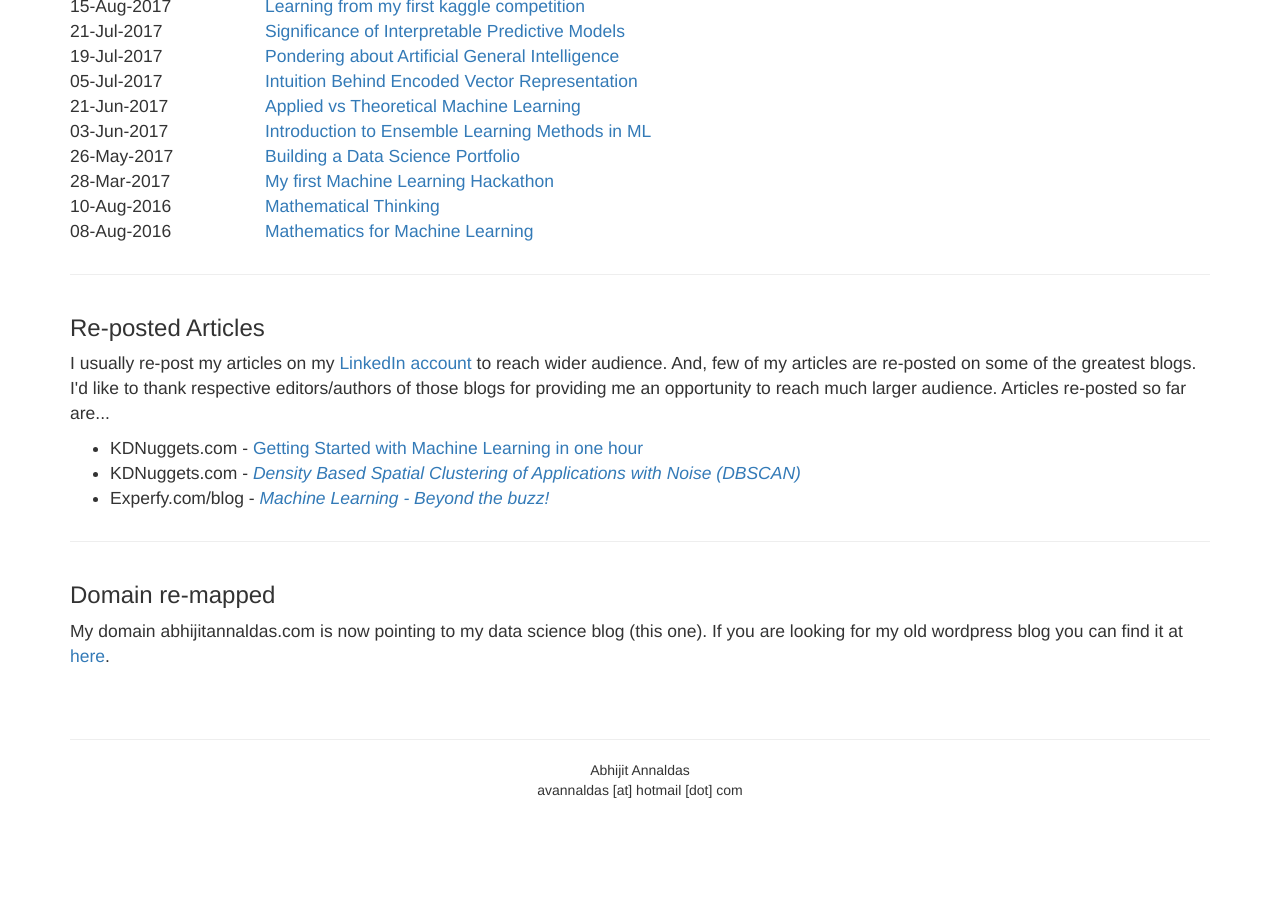
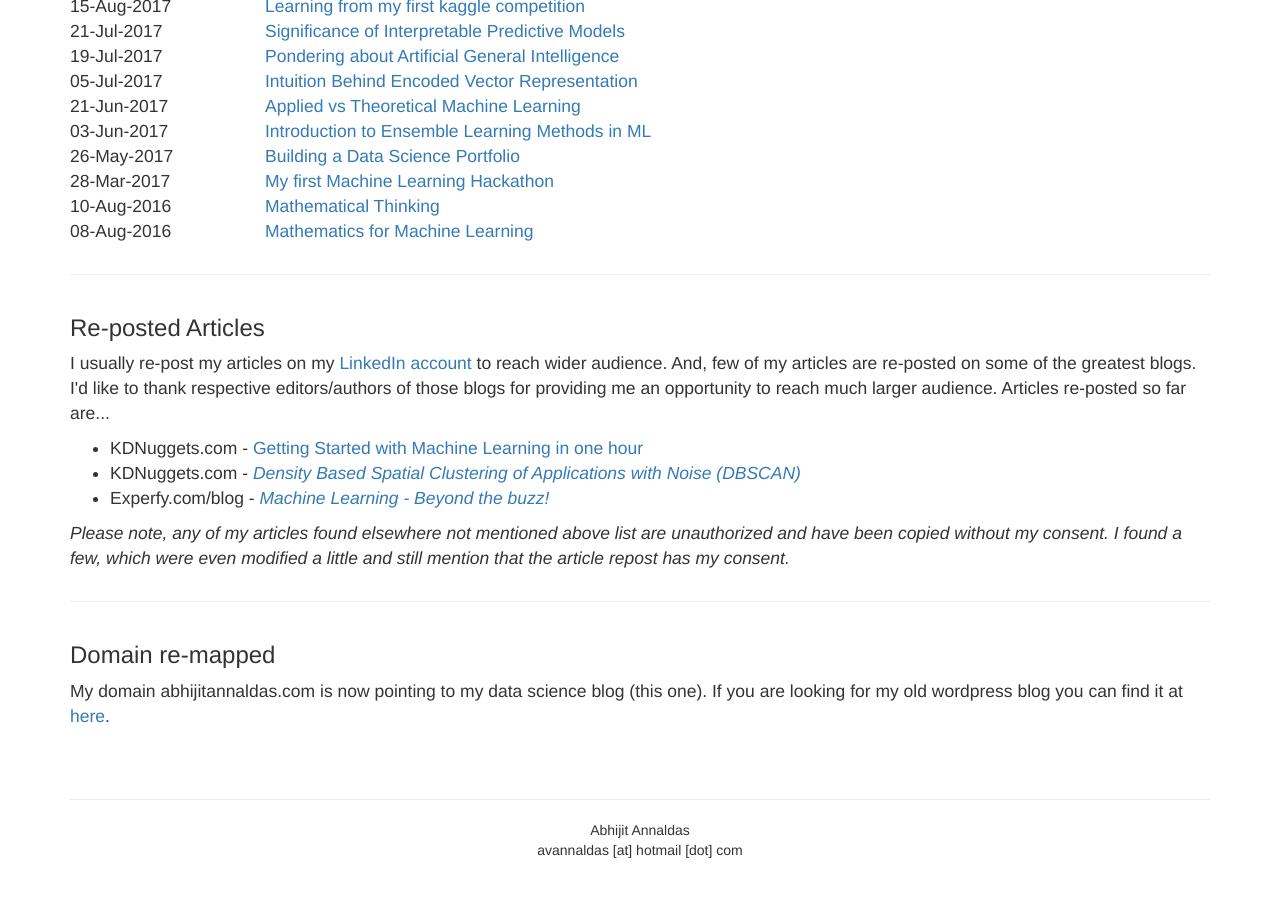
Before and after one commit to avannaldas/ml, a Jekyll site: the page built from index.html, in a window 1280 px wide and 900 px high, scrolled down 916 px. Shown: the top 897 px of the window. Built offline with Jekyll 4.4.1, drawn with Linux system fonts in a browser that asks for light colours; nearby versions of some CDN libraries; before the commit the page ends 1756 px from its top, so only the background shows below that.

Commit message:
Update index.html

```diff
--- a/index.html
+++ b/index.html
@@ -41,6 +41,7 @@ layout: default
 			<li>KDNuggets.com - <A href="https://www.kdnuggets.com/2017/10/density-based-spatial-clustering-applications-noise-dbscan.html" target="_blank"><i>Density Based Spatial Clustering of Applications with Noise (DBSCAN)</i></A></li>
 			<li>Experfy.com/blog - <A href="https://www.experfy.com/blog/machine-learning-beyond-the-buzz" target="_blank"><i>Machine Learning - Beyond the buzz!</i></A></li>
 		</ul>
+		<p><i>Please note, any of my articles found elsewhere not mentioned above list are unauthorized and have been copied without my consent. I found a few, which were even modified a little and still mention that the article repost has my consent.</i></p>
 	</div>
 </div>
 <hr />
```
